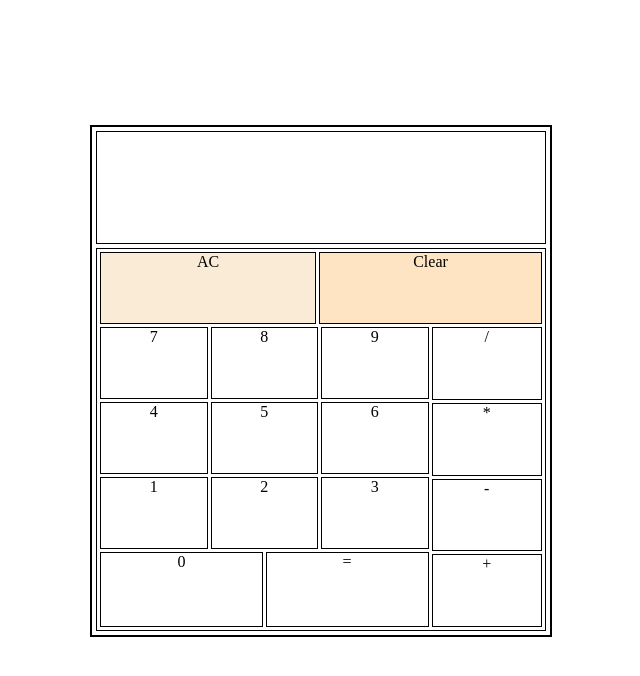
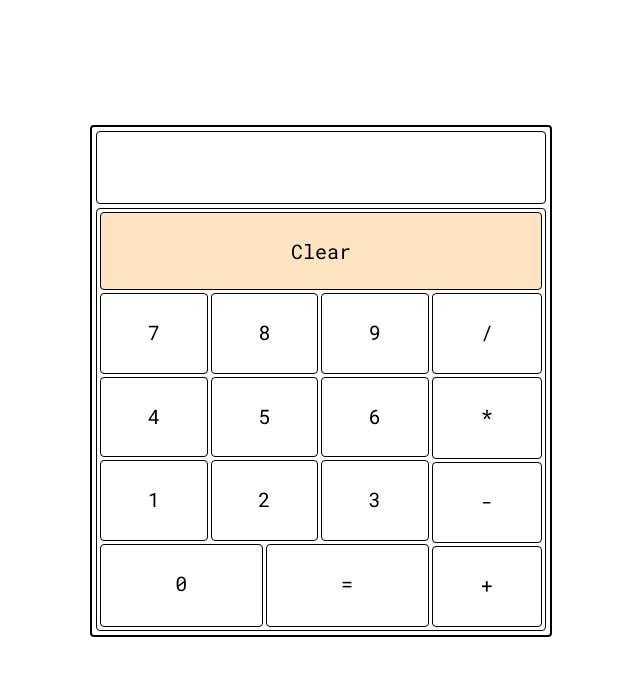
Before and after one commit to spoiicy/js-calcualtor, a plain HTML site: page index.html in a window 1280 px wide. Shown: the whole page, without its empty margins (319-959 px from the left). Drawn offline with Linux system fonts and the light colour scheme.

Commit message:
added rounded corners,font-family and handled screen-overflow bug

```diff
--- a/index.html
+++ b/index.html
@@ -12,7 +12,6 @@
         <div class="screen"></div>
         <div class="buttons">
             <div class="upper-section">
-                <div class="button" id="ac">AC</div>
                 <div class="button" id="clear">Clear</div>
             </div>
             <div class="lower-section">
--- a/script.js
+++ b/script.js
@@ -90,7 +90,9 @@ function displayNumber(button_id){
             //display_number.appendChild(content);
             break;
         case 'clear':
-            display_number.removeChild(display_number.lastChild);
+            display_number.textContent ='';
+            firstOperator = true;
+            firstOperator_symbol = '';
             break;
         case 'add':
             if(firstOperator == false){
@@ -167,6 +169,15 @@ function displayNumber(button_id){
             }
             break;
 
+        case 'equals':
+            string = document.querySelector('.screen').textContent;
+            string = string.split(firstOperator_symbol);
+            let result = operate(firstOperator_symbol,parseInt(string[0]), parseInt(string[1]));
+            console.log(result);
+            display_number.textContent = '';
+            display_number.textContent = result;
+            firstOperator = true;
+
 
 
         case 'ac':
--- a/style.css
+++ b/style.css
@@ -1,15 +1,22 @@
+@import url('https://fonts.googleapis.com/css2?family=Roboto+Mono&display=swap');
 *{
     margin: 0px;
     padding: 0px;
+    border-radius: 4px;
+    font-family: 'Roboto Mono', monospace;
 }
 
 .screen{
-    display: flex;
-    flex-wrap: wrap;
-    justify-content: right;
+    display: inline-block;
+    text-align: right;
+    font-size: 55px;
+    word-wrap: break-word;
 }
 
-
+.button{
+    padding:25px 0px;
+    font-size: 20px;
+}
 
 
 .calculator{
@@ -30,7 +37,7 @@
 }
 .calculator .buttons{
     border: 1px solid black;
-    height:75%;
+    height:83%;
     display: flex;
     flex-direction: column;
     padding: 3px;
@@ -46,20 +53,16 @@
 
 }
 .buttons .lower-section{
-    height: 80%;
+    height: 88%;
     display: flex;
     gap: 3px;
 }
 
 
-#ac{
+
+#clear{
+    flex: 1;
     border: 1px solid black;
-    flex:1;
-    background-color:antiquewhite;
-}
-#clear{
-    border: 1px solid black;
-    width: 50%;
     background-color:bisque ;
 }
 
```
